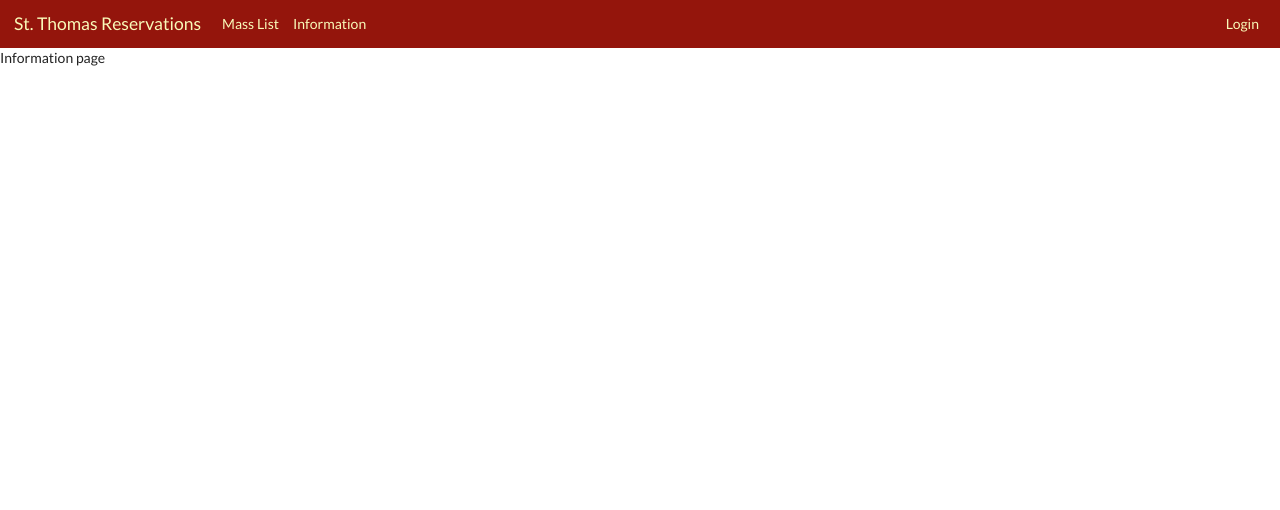
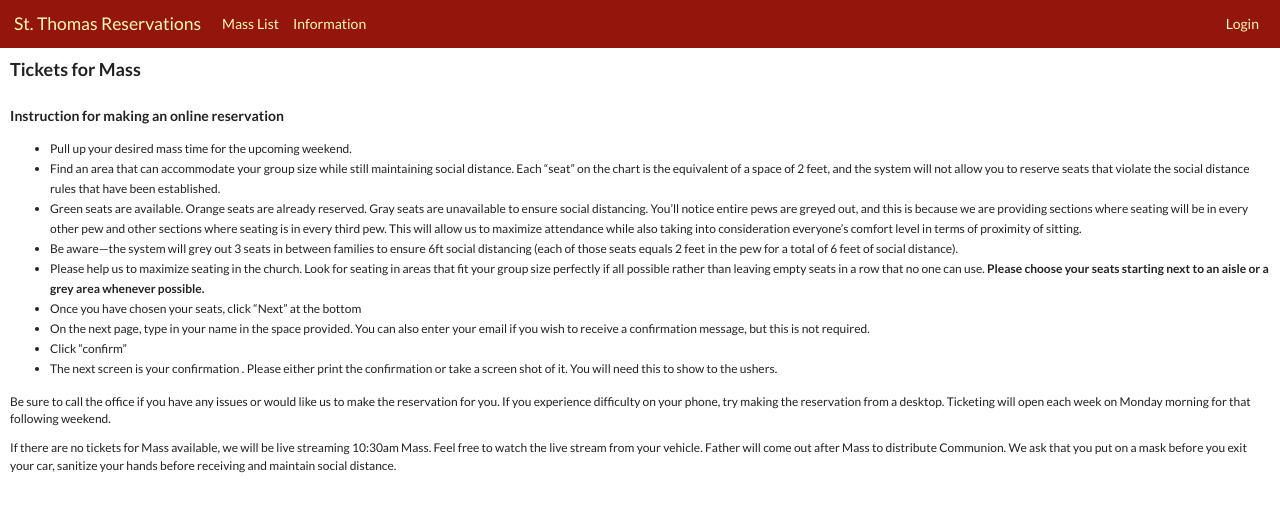
Before and after one commit to akaczano/reservations, a React (Create React App) app: page /info in a window 1280 px wide. Shown: the top 510 px of the page. Built offline with nearby package versions, Linux system fonts and the light colour scheme; no server answers; a web font is replaced by a local one; what @react-pdf/renderer would draw is missing.

Commit message:
Info page, reservation sorting

```diff
--- a/package.json
+++ b/package.json
@@ -26,12 +26,14 @@
     "react-datepicker": "^3.3.0",
     "react-dom": "^17.0.1",
     "react-icons": "^4.1.0",
+    "react-markdown": "^5.0.3",
     "react-redux": "^7.2.2",
     "react-router": "^5.2.0",
     "react-router-dom": "^5.2.0",
     "react-scripts": "4.0.1",
     "redux": "^4.0.5",
     "redux-thunk": "^2.3.0",
+    "remark-gfm": "^1.0.0",
     "web-vitals": "^0.2.4"
   },
   "scripts": {
--- a/src/components/MassView.js
+++ b/src/components/MassView.js
@@ -31,9 +31,17 @@ class MassView extends React.Component {
         this.props.loadMass(this.props.match.params.id);
     }
 
+    compareNames = (a, b) => {
+        const lastResult = a.lastName.localeCompare(b.lastName);
+        if (lastResult != 0) return lastResult;
+        else {
+            return a.firstName.localeCompare(b.firstName);
+        }
+    }
+
     getDocument() {
         const resList = this.props.mass.reservations.slice();
-        resList.sort((a, b) => a.lastName > b.lastName);
+        resList.sort(this.compareNames);
 
         resList.push({
             seats: this.props.seatMap
@@ -97,7 +105,7 @@ class MassView extends React.Component {
                     </Modal.Footer>
                 </Modal>
                 <ListGroup style={{ marginTop: '8px' }}>
-                    {this.props.mass.reservations.map(r => {
+                    {this.props.mass.reservations.sort(this.compareNames).map(r => {
                         return (
                             <ListGroup.Item key={r._id} style={{ marginLeft: '12px', marginRight: '12px' }}>
 
--- a/src/components/layout/Info.js
+++ b/src/components/layout/Info.js
@@ -1,5 +1,73 @@
+import React from 'react';
+
 const Info = () => {
-    return <div>Information page</div>
+    return (
+        <div style={{
+            margin: '10px',
+            fontSize: '12px'
+        }}>
+            <h3>Tickets for Mass</h3>
+            <h5>Instruction for making an online reservation</h5>
+            <ul>
+                <li>Pull up your desired mass time for the upcoming weekend.</li>
+                <li>
+                    Find an area that can accommodate your group size while still maintaining social
+                    distance. Each “seat” on the chart is the equivalent of a space of 2 feet, and
+                    the system will not allow you to reserve seats that violate the social distance rules
+                    that have been established.
+                </li>
+                <li>
+                    Green seats are available. Orange seats are already reserved. Gray seats are
+                    unavailable to ensure social distancing. You’ll notice entire pews are
+                    greyed out, and this is because we are providing sections where seating
+                    will be in every other pew and other sections where seating is in
+                    every third pew. This will allow us to maximize attendance while also
+                    taking into consideration everyone’s comfort level in terms of proximity
+                    of sitting.
+                </li>
+                <li>
+                    Be aware—the system will grey out 3 seats in between families to ensure
+                    6ft social distancing (each of those seats equals 2 feet in the pew for a
+                    total of 6 feet of social distance).
+                </li>
+                <li>
+                    Please help us to maximize seating in the church. Look for seating in
+                    areas that fit your group size perfectly if all possible rather than
+                    leaving empty seats in a row that no one can use. <strong>Please choose your seats
+                    starting next to an aisle or a grey area whenever possible.</strong>
+                </li>
+                <li>
+                    Once you have chosen your seats, click “Next” at the bottom
+                </li>
+                <li>
+                    On the next page, type in your name in the space provided. You can also enter
+                    your email if you wish to receive a confirmation message, but this is not
+                    required.
+                </li>
+                <li>
+                    Click “confirm”
+                </li>
+                <li>
+                    The next screen is your confirmation . Please either print the confirmation or take
+                    a screen shot of it. You will need this to show to the ushers.
+                </li>
+            </ul>
+            <p>
+                Be sure to call the office if you have any issues or would like us to make the
+                reservation for you. If you experience difficulty on your phone, try making the
+                reservation from a desktop. Ticketing will open each week on Monday morning for
+                that following weekend.
+            </p>
+            <p>
+                 If there are no tickets for Mass available, we will be live streaming
+                 10:30am Mass. Feel free to watch the live stream from your vehicle.
+                 Father will come out after Mass to distribute Communion. We ask that you put
+                 on a mask before you exit your car, sanitize your hands before receiving
+                 and maintain social distance.
+            </p>
+        </div>
+    )
+
 };
 
 export default Info;
```
Also changed, not shown: 8 other files (tests, documents, lock files or other folders).
